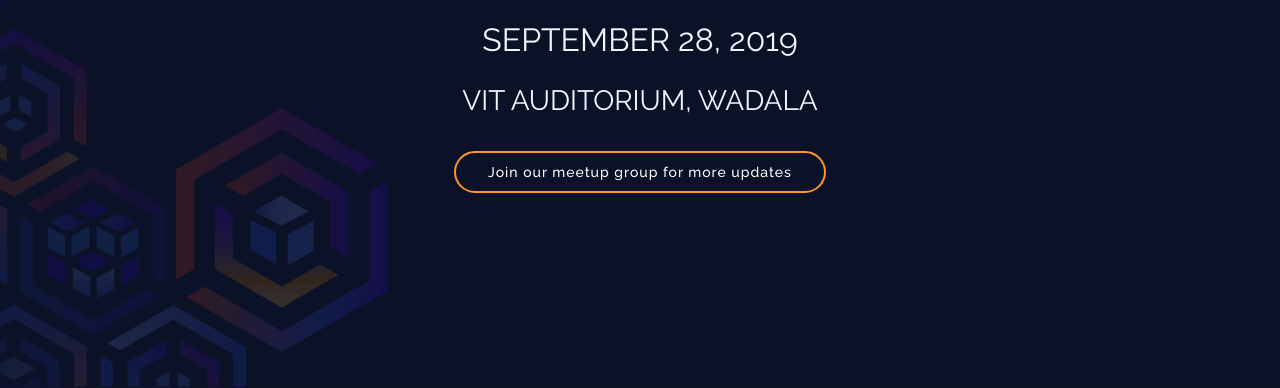
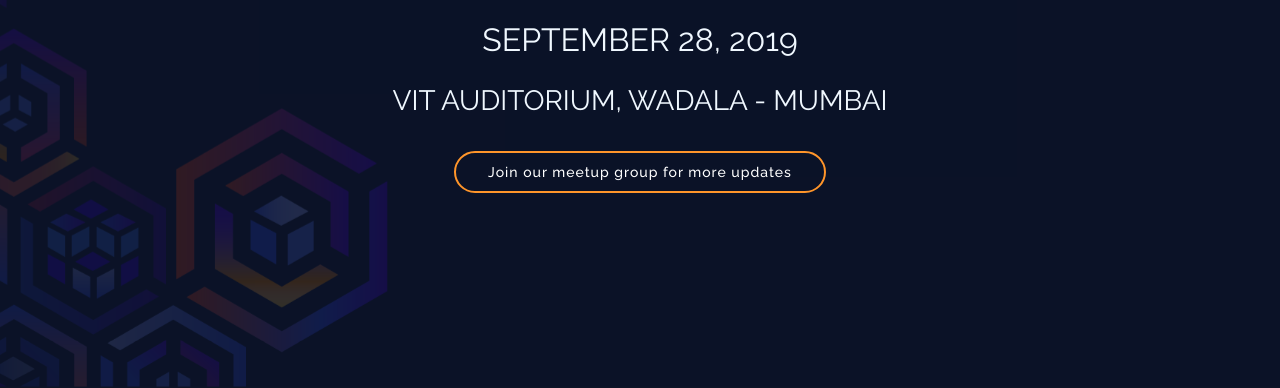
Before and after one commit to utkarsh17naik/communityday.awsugmum.in, a plain HTML site: page index.html in a window 1280 px wide. Shown: the part 412-800 px from the top of the page. Drawn offline with nearby package versions, Linux system fonts and the light colour scheme.

Commit message:
update home page with date and venue

```diff
--- a/index.html
+++ b/index.html
@@ -49,7 +49,7 @@
     <div class="intro-container wow fadeIn">
       <h1 class="mb-4 pb-0">  <img src="img/intro-aws-icon.png"> <br><span>Community Day </span> Mumbai</h1>
       <h2 style="color: aliceblue" class="mb-4 pb-0"> SEPTEMBER 28, 2019</h2>
-      <h3 style="color: aliceblue" class="mb-4 pb-0">VIT AUDITORIUM, WADALA</h3>
+      <h3 style="color: aliceblue" class="mb-4 pb-0">VIT AUDITORIUM, WADALA - MUMBAI</h3>
 
 
       <a href="http://join.awsugmum.in" target="_blank" class="about-btn scrollto">Join our meetup group for more updates</a>  </div>
```
